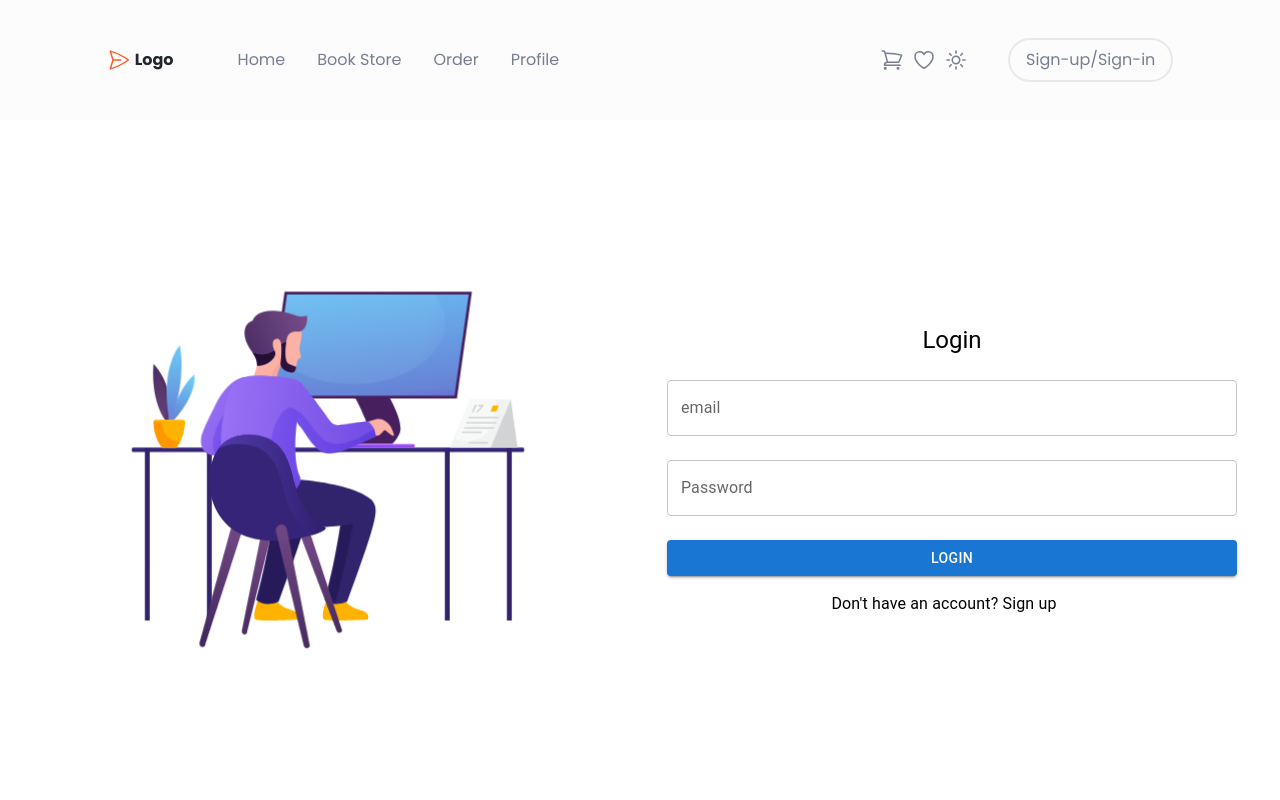
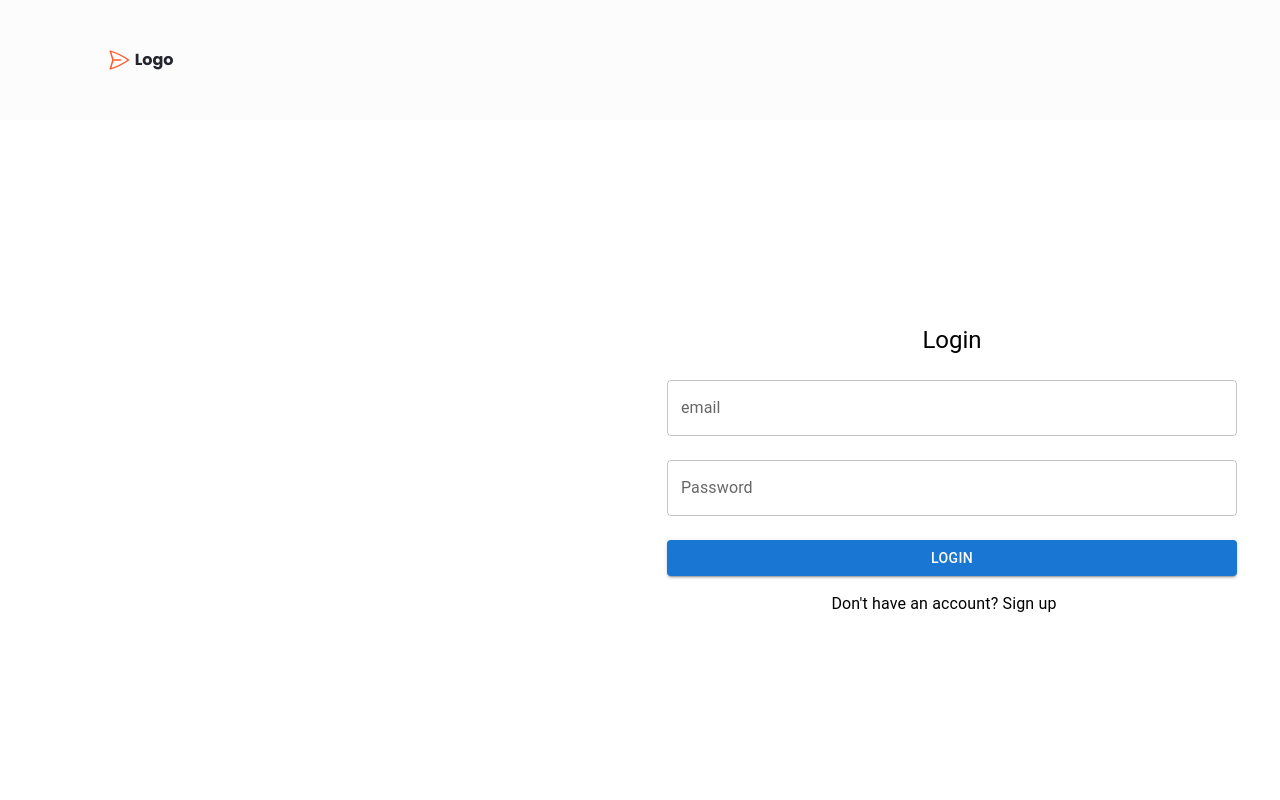
Before and after one commit to abraham-lopez-k3/online-book-sales-website, a React (Create React App) app in the folder client/: page /login in a window 1280 px wide. Shown: the top 800 px of the page. Built offline with nearby package versions, Linux system fonts and the light colour scheme.

Commit message:
Animations Added

```diff
--- a/client/src/App.css
+++ b/client/src/App.css
@@ -50,3 +50,68 @@ a:hover {
   @apply transition duration-200;
   @apply text-gray-700
 }
+
+/* Animations */
+.fromTop{
+  animation: slideTop 1s ease forwards;
+}
+.fromLeft{
+  animation: slideLeft 1s ease forwards;
+}
+.fromRight{
+  animation: slideRight 1s ease forwards;
+}
+.fromBottom{
+  animation: slideBottom 1s ease forwards;
+}
+
+@keyframes slideRight {
+  0% {
+    transform: translateX(100px);
+    opacity: 0;
+  }
+  100% {
+    transform: translateX(0);
+    opacity: 1;
+  }
+}
+@keyframes slideLeft {
+  0% {
+    transform: translateX(-100px);
+    opacity: 0;
+  }
+  100% {
+    transform: translateX(0);
+    opacity: 1;
+  }
+}
+@keyframes slideTop {
+  0% {
+    transform: translateY(-100px);
+    opacity: 0;
+  }
+  100% {
+    transform: translateY(0);
+    opacity: 1;
+  }
+}
+@keyframes slideBottom {
+  0% {
+    transform: translateY(100px);
+    opacity: 0;
+  }
+  100% {
+    transform: translateY(0);
+    opacity: 1;
+  }
+}
+@keyframes zoomIn {
+  0% {
+    transform: scale(0);
+    opacity: 0;
+  }
+  100% {
+    transform: scale(1);
+    opacity: 1;
+  }
+}
--- a/client/src/Pages/LoginPage.jsx
+++ b/client/src/Pages/LoginPage.jsx
@@ -42,7 +42,7 @@ const LoginPage = () => {
         <Grid container spacing={2} sx={{ justifyContent: 'center' }}>
           <Grid item xs={12} md={6}>
             <Box sx={{ display: { xs: "none", md: "block" } }}>
-              <Lottie animationData={loginAnimation} style={{ height: '500px' }} />
+              <Lottie animationData={loginAnimation} style={{ height: '500px' }} className="fromLeft" />
             </Box>
           </Grid>
           <Grid
@@ -56,7 +56,7 @@ const LoginPage = () => {
             }}
           >
 
-            <form onSubmit={handleSubmit}>
+            <form onSubmit={handleSubmit} className="fromRight">
               <Typography variant="h5" align="center" gutterBottom>
                 Login
               </Typography>
--- a/client/src/components/Header/Header.js
+++ b/client/src/components/Header/Header.js
@@ -39,7 +39,7 @@ function Header(){
           {/* Primary menu and logo */}
           <div className="flex items-center gap-16 my-12">
             {/* logo */}
-            <div>
+            <div className="fromLeft">
               <a
                 href="/"
                 className="flex gap-1 font-bold text-gray-700 items-center "
@@ -49,7 +49,7 @@ function Header(){
               </a>
             </div>
             {/* primary */}
-            <div className="hidden lg:flex gap-8 ">
+            <div className="hidden lg:flex gap-8 fromTop">
               {navItems.map((item, index) => (
                 <a href={item.url} index={index}>
                   {item.title}
@@ -60,14 +60,14 @@ function Header(){
           {/* secondary */}
           <div className="flex gap-6">
             <div className="hidden xs:flex items-center gap-10">
-              <div className="hidden lg:flex items-center gap-2">
+              <div className="hidden lg:flex items-center gap-2 fromTop">
                 <ShoppingCartIcon className="h-6 w-6"/>
                 <HeartIcon className="h-6 w-6"/>
                 <SunIcon className="h-6 w-6" />
               </div>
               <div>
                 <button onClick={()=> navigate("/login")}
-                className="rounded-full border-solid border-2 border-gray-300 py-2 px-4 hover:bg-pink-700 hover:text-gray-100">
+                className="rounded-full border-solid border-2 border-gray-300 py-2 px-4 hover:bg-pink-700 hover:text-gray-100 fromRight">
                   Sign-up/Sign-in
                 </button>
               </div>
--- a/client/src/components/HomePage.js
+++ b/client/src/components/HomePage.js
@@ -1,6 +1,6 @@
 function HomePage(){
     return(
-        <div className="h-screen bg-blue-400">Home Page</div>
+        <div className="h-screen zoomIn bg-blue-400">Home Page</div>
     )
 }
 
```
Also changed, not shown: 1 other file (tests, documents, lock files or other folders).
